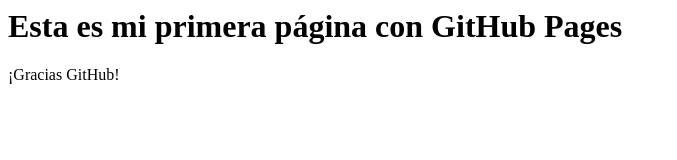
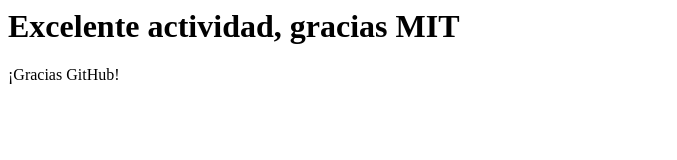
Before and after one commit to eafuertes/primerRepo, a plain HTML site: page index.html in a window 1280 px wide. Shown: the whole page, without its empty margins (0-677 px from the left). Drawn offline with Linux system fonts and the light colour scheme.

Commit message:
Update index.html

```diff
--- a/index.html
+++ b/index.html
@@ -1,4 +1,4 @@
 <html>
-<h1> Esta es mi primera página con GitHub Pages </h1>
+<h1> Excelente actividad, gracias MIT </h1>
 <p>¡Gracias GitHub!</p>
 </html>
```
